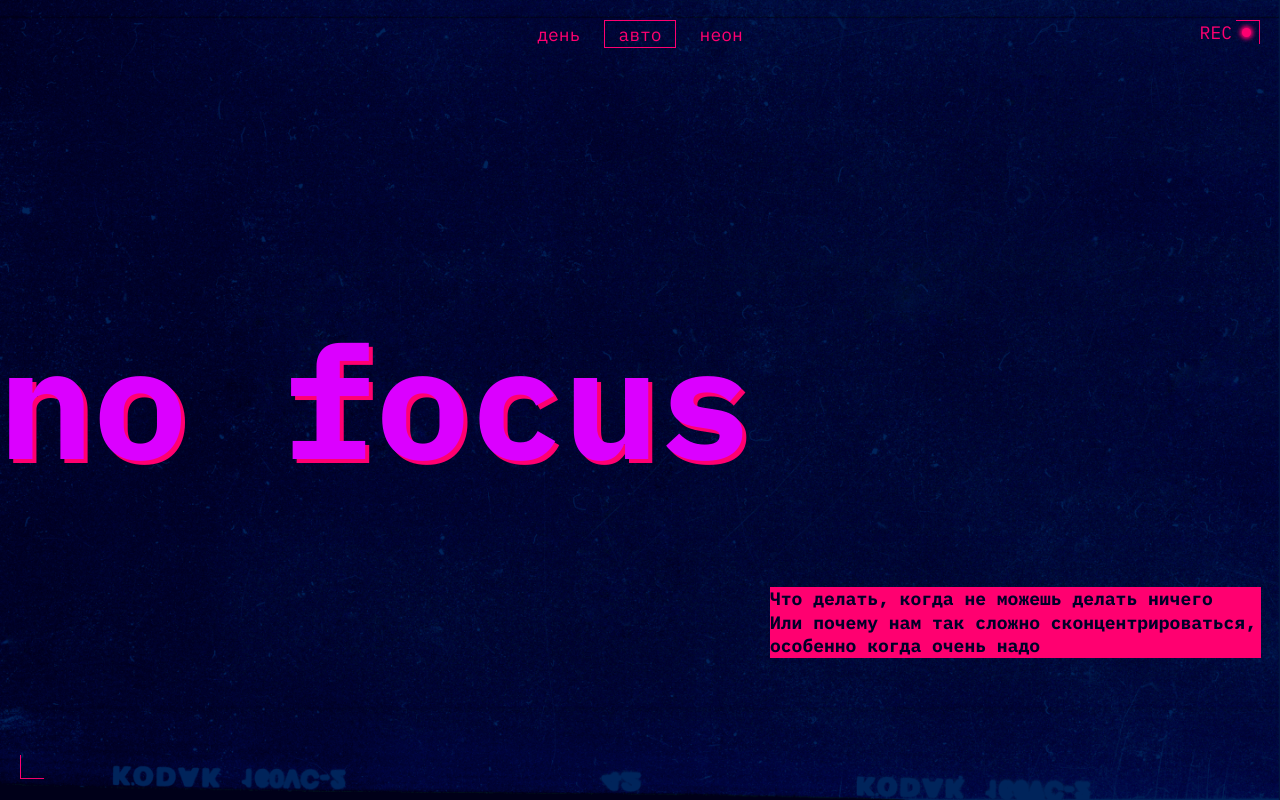
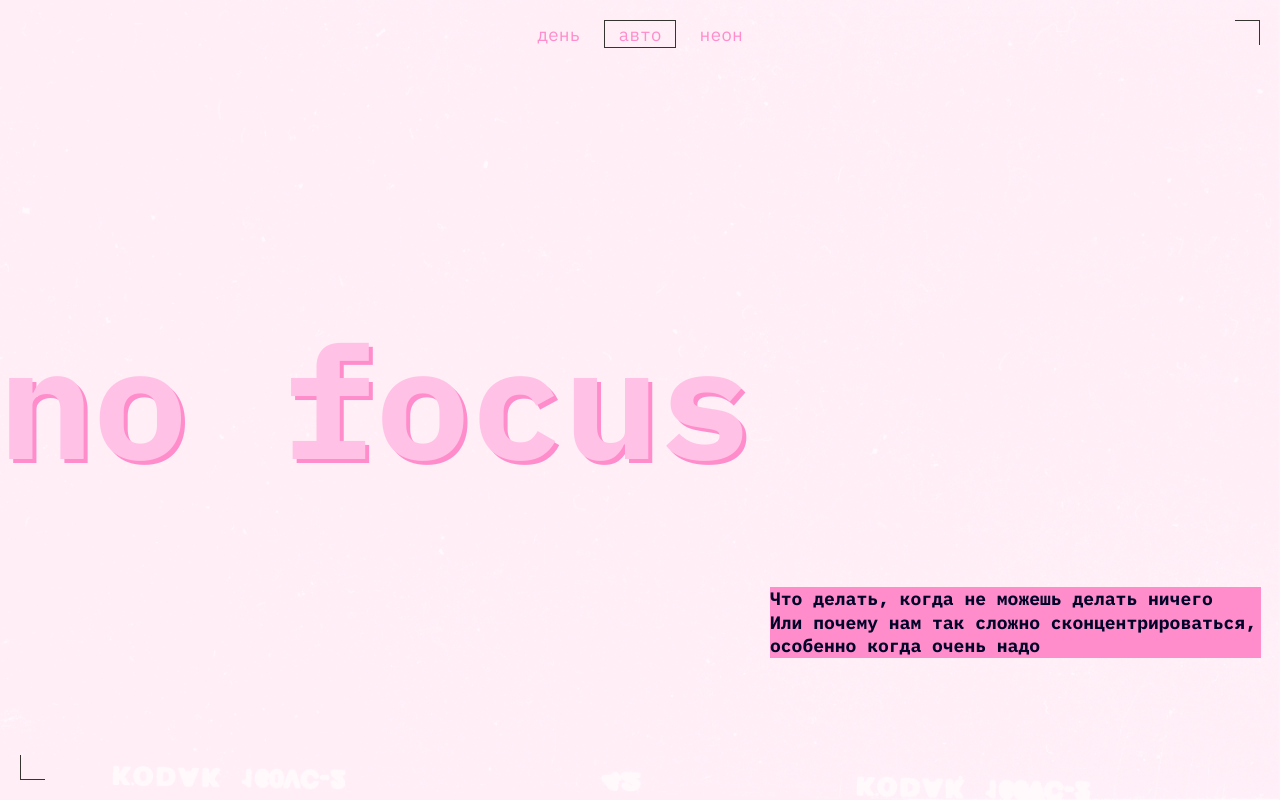
Before and after one commit to SofiaKubo/slozhno-sosredotochitsya-fd, a plain HTML site: page index.html in a window 1280 px wide. Shown: the top 800 px of the page. Drawn offline with Linux system fonts and the light colour scheme.

Commit message:
Refactor theme switching to use prefers-color-scheme instead of .theme-auto #9

```diff
--- a/styles/light.css
+++ b/styles/light.css
@@ -31,7 +31,7 @@
 }
 
 @media (prefers-color-scheme: light) {
-  :root.theme-auto {
+  :root {
     --background-image: url("../images/cover-image-light.png");
     --background-color: #fff1f7;
     --text-color: #353430;
@@ -43,31 +43,31 @@
     --section-title-color: #353430;
   }
 
-  .theme-auto .header__theme-menu-button_type_light {
+  .header__theme-menu-button_type_light {
     border-color: var(--border-color, #353430);
   }
 
-  .theme-auto .header__theme-menu-button_type_dark {
+  .header__theme-menu-button_type_dark {
     border: none;
   }
 
-  .theme-auto .header__rec-label {
+  .header__rec-label {
     display: none;
   }
 
-  .theme-auto .decorated-zone::before {
+  .decorated-zone::before {
     background-image: url("../images/Rectangle_light77.png");
   }
 
-  .theme-auto .decorated-zone::after {
+  .decorated-zone::after {
     background-image: url("../images/Rectangle_light79.png");
   }
 
-  .theme-auto .header__theme-menu-button {
+  .header__theme-menu-button {
     border: 1px solid transparent;
   }
 
-  .theme-auto .header__theme-menu-button_active {
+  .header__theme-menu-button_active {
     border: 1px solid var(--border-color, #353430);
   }
 }
```
